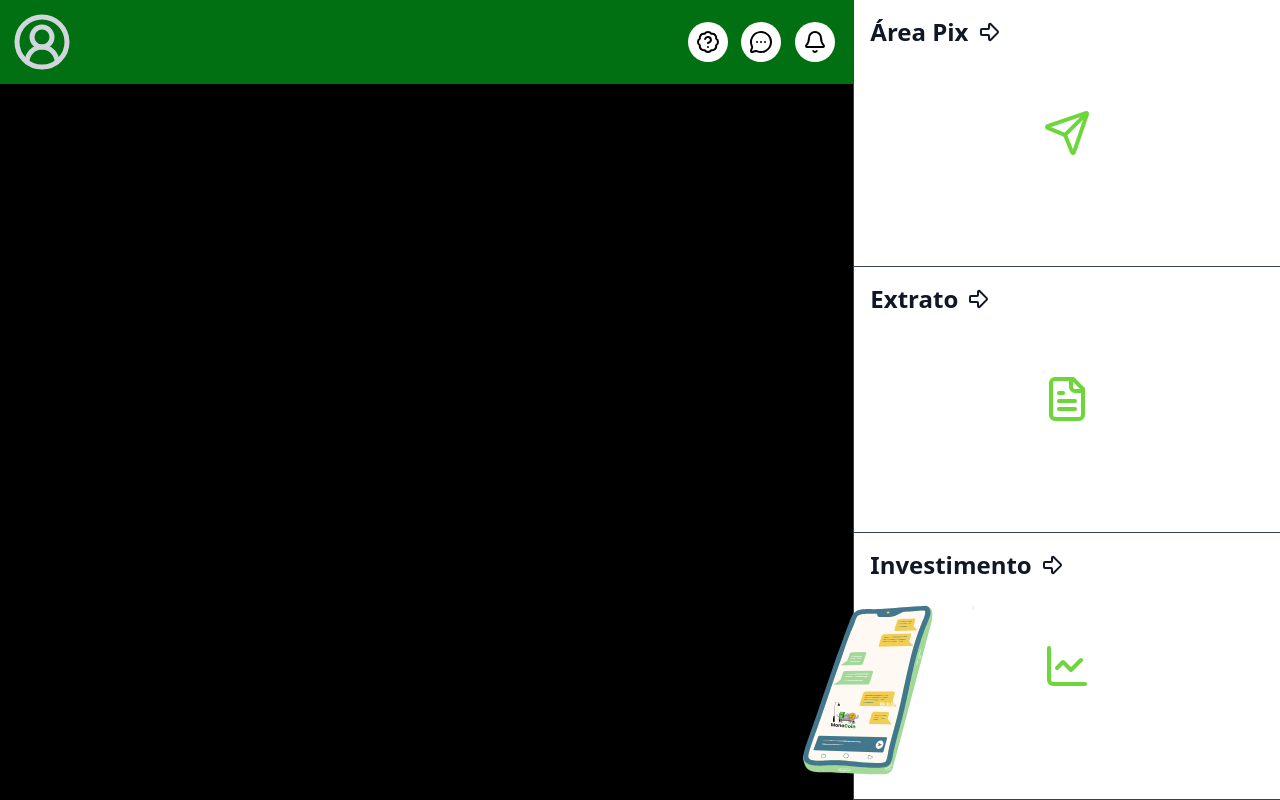
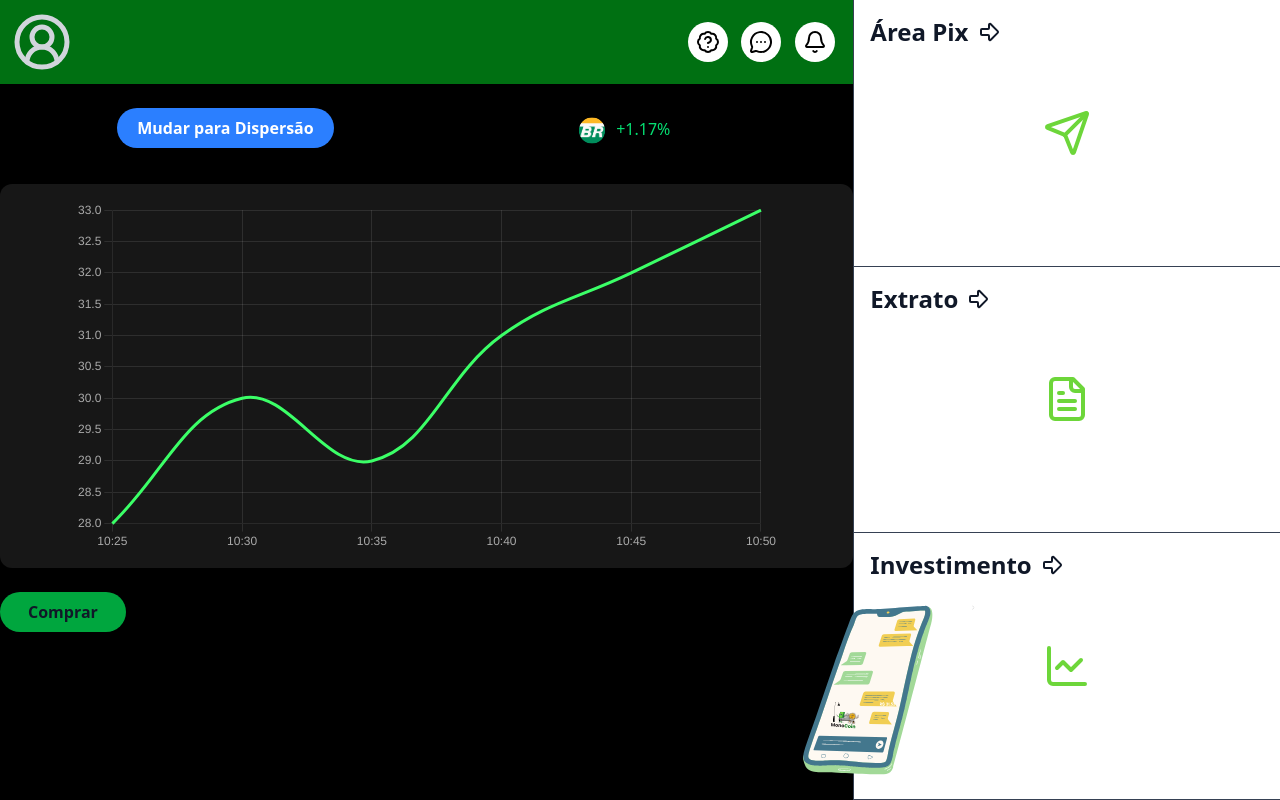
Before and after one commit to saraqwe123/PIProjeto, a React (Vite) app in the folder Frontend/: page /investimentos/compraracao in a window 1280 px wide. Built offline with nearby package versions, Linux system fonts and the light colour scheme; no server answers.

Commit message:
crisção de gráficos

```diff
--- a/Frontend/package.json
+++ b/Frontend/package.json
@@ -12,10 +12,12 @@
   "dependencies": {
     "@tailwindcss/vite": "^4.1.13",
     "bcryptjs": "^3.0.3",
+    "chart.js": "^4.5.1",
     "framer-motion": "^12.23.24",
     "lucide-react": "^0.544.0",
     "phosphor-react": "^1.4.1",
     "react": "^19.1.1",
+    "react-chartjs-2": "^5.3.1",
     "react-dom": "^19.1.1",
     "react-router-dom": "^7.9.1",
     "tailwindcss": "^4.1.13"
--- a/Frontend/src/components/Pagina.jsx
+++ b/Frontend/src/components/Pagina.jsx
@@ -1,6 +1,6 @@
 export function Pagina(props) {
     return (
-      <div className="flex flex-col flex-1">
+      <div className=" flex flex-col flex-1">
         <main
           className={`
             flex flex-1 flex-col
--- a/Frontend/src/main.jsx
+++ b/Frontend/src/main.jsx
@@ -16,7 +16,7 @@ import { MudarChave } from './pages/MudarChave';
 import { Caixinha } from './pages/Caixinha';
 import { Acoes } from './pages/Acoes';
 import { TransferenciaPix } from './pages/TransferenciaPix';
-import { ComprarAcao } from './pages/ComprarAçao';
+import { ComprarAcao } from './pages/ComprarAcao';
 import { DadosProvider } from './context/DadosContext';
 import { CaixinhaDetalhe } from './pages/CaixinhaDetalhe';
 import { CaixinhaNova } from './pages/CaixinhaNova';
@@ -30,7 +30,6 @@ const rotas = createBrowserRouter(
     <>
       <Route index element={<Login />} />
       <Route path="login" element={<Login />} />
-      <Route path="/*" element={<Page404 />} />
       <Route path="/erro" element={<ChaveErrada />} />
       <Route path="cadastro" element={<Cadastro />} />
       <Route path="/" element={<Layout />}>
@@ -48,9 +47,10 @@ const rotas = createBrowserRouter(
         <Route path="investimentos/acoes" element={<Acoes />} />
         <Route path="transferenciapix" element={<TransferenciaPix />} />
         <Route path="investimentos/compraracao" element={<ComprarAcao />} />
-        <Route path="investimentos/caixinha/caixinhanova" element={<CaixinhaNova/>} />
+        <Route path="investimentos/caixinha/caixinhanova" element={<CaixinhaNova />} />
         <Route path="investimentos/caixinha/:id" element={<CaixinhaDetalhe />} />
       </Route>
+      <Route path="*" element={<Page404 />} />
     </>
   )
 );
--- a/Frontend/src/pages/CaixinhaDetalhe.jsx
+++ b/Frontend/src/pages/CaixinhaDetalhe.jsx
@@ -27,7 +27,8 @@ export function CaixinhaDetalhe() {
         if (operacao === "depositar") {
             if (numero > conta.saldo) {
                 alert("Saldo insuficiente!");
-                return;
+                return;            setCaixinha((prev) => ({ ...prev, saldo: prev.saldo - numero }));
+                conta.saldo += numero;
             }
             setCaixinha((prev) => ({ ...prev, saldo: prev.saldo + numero }));
             conta.saldo -= numero;
@@ -38,10 +39,10 @@ export function CaixinhaDetalhe() {
                 return;
             }
             setCaixinha((prev) => ({ ...prev, saldo: prev.saldo - numero }));
-            conta.saldo += numero;
+            conta.saldo = conta.saldo + numero;
         }
 
-
+        localStorage.setItem("conta", JSON.stringify(conta));
         setValor("");
         setOperacao(null);
     };
--- /dev/null
+++ b/Frontend/src/pages/ComprarAcao.jsx
@@ -0,0 +1,136 @@
+import { useState } from "react";
+import { Pagina } from "../components/Pagina";
+import { MenuLateral } from "../components/MenuLateral";
+import { MenuSuperiorSemBarra } from "../components/MenuSuperiorSemBarra";
+
+import { Line, Scatter } from "react-chartjs-2";
+import {
+    Chart as ChartJS,
+    LineElement,
+    CategoryScale,
+    LinearScale,
+    PointElement,
+    Tooltip,
+    Legend,
+} from "chart.js";
+
+ChartJS.register(
+    LineElement,
+    CategoryScale,
+    LinearScale,
+    PointElement,
+    Tooltip,
+    Legend
+);
+
+
+export function ComprarAcao() {
+    const [showBalance, setShowBalance] = useState(false);
+
+    const toggleBalance = () => {
+        setShowBalance((prev) => !prev);
+    };
+    const [graficoTipo, setGraficoTipo] = useState("line");
+
+    const data = {
+        labels: ["10:25", "10:30", "10:35", "10:40", "10:45", "10:50"],
+        datasets: [
+            {
+                label: "PETR4",
+                data: [28, 30, 29, 31, 32, 33],
+                borderColor: "#3bff67",
+                backgroundColor: "rgba(59, 255, 103, .15)",
+                tension: 0.4,
+                borderWidth: 3,
+                pointRadius: 0
+            }
+        ]
+    };
+
+    const dataScatter = {
+        datasets: [
+            {
+                label: "PETR4 Scatter",
+                data: [
+                    { x: 10.25, y: 28 },
+                    { x: 10.3, y: 30 },
+                    { x: 10.35, y: 29 },
+                    { x: 10.4, y: 31 },
+                    { x: 10.45, y: 32 },
+                    { x: 10.5, y: 33 },
+                ],
+                backgroundColor: "#3bff67",
+                pointRadius: 5,
+            },
+        ],
+    };
+
+    const options = {
+        responsive: true,
+        plugins: {
+            legend: { display: false },
+            tooltip: {
+                backgroundColor: "#222",
+                titleColor: "#fff",
+                bodyColor: "#bbb",
+                padding: 8,
+            }
+        },
+        scales: {
+            x: {
+                ticks: { color: "#aaa" },
+                grid: { color: "rgba(255,255,255,0.1)" }
+            },
+            y: {
+                ticks: { color: "#aaa" },
+                grid: { color: "rgba(255,255,255,0.1)" }
+            }
+        }
+    };
+    return (
+        <Pagina>
+            <div className="flex flex-wrap w-full h-full min-h-screen">
+                <div className="w-full md:w-2/3 flex flex-col items-start bg-black">
+                    <MenuSuperiorSemBarra />
+
+                    <div className="mt-6 w-full">
+                        <div className="w-12/13 flex items-center justify-around">
+                            <button
+                                className=" mb-1 bg-blue-500 hover:bg-blue-700 px-5 py-2 rounded-full text-white font-semibold"
+                                onClick={() => setGraficoTipo(graficoTipo === "line" ? "scatter" : "line")}
+                            >
+                                Mudar para {graficoTipo === "line" ? "Dispersão" : "Linha"}
+                            </button>
+                            <div className="flex flex-row">
+                                <img src="/imagens/petrobras.svg" className="w-12" />
+
+                                <span className="text-green-400">+1.17%</span>
+                            </div>
+                        </div>
+                    </div>
+
+                    <div className="mt-8 bg-neutral-900 p-4 rounded-xl w-full h-96 flex justify-center">
+                        {graficoTipo === "line" ? (
+                            <Line data={data} options={options} />
+                        ) : (
+                            <Scatter data={dataScatter} options={options} />
+                        )}
+
+                    </div>
+
+                    <button
+                        className="mt-6 bg-green-600 hover:bg-green-700 px-7 py-2 rounded-full font-semibold"
+                    >
+                        Comprar
+                    </button>
+
+
+                    <div className="fixed w-3/12 h-1/5 top-3/4 left-180">
+                        <img src="/imagens/celular.svg" alt="" />
+                    </div>
+                </div>
+                <MenuLateral />
+            </div>
+        </Pagina>
+    );
+}
--- a/Frontend/src/pages/ComprarAçao.jsx
+++ /dev/null
@@ -1,26 +0,0 @@
-import { useState } from "react";
-import { Pagina } from "../components/Pagina";
-import { MenuLateral } from "../components/MenuLateral";
-import { MenuSuperiorSemBarra } from "../components/MenuSuperiorSemBarra";
-
-export function ComprarAcao() {
-    const [showBalance, setShowBalance] = useState(false);
-    const toggleBalance = () => {
-        setShowBalance((prev) => !prev);
-    };
-
-    return (
-        <Pagina>
-            <div className="flex flex-wrap w-full h-full min-h-screen">
-                <div className="w-full md:w-2/3 flex flex-col items-start bg-black">
-                    <MenuSuperiorSemBarra />
-
-                    <div className="fixed w-3/12 h-1/5 top-3/4 left-180">
-                        <img src="/imagens/celular.svg" alt=""/>
-                    </div>
-                </div>
-                <MenuLateral />
-            </div>
-        </Pagina>
-    );
-}
--- a/package.json
+++ b/package.json
@@ -23,8 +23,10 @@
     "concurrently": "^9.2.1"
   },
   "dependencies": {
+    "chart.js": "^4.5.1",
     "expres": "^0.0.5",
     "express": "^5.1.0",
-    "lucide-react": "^0.544.0"
+    "lucide-react": "^0.544.0",
+    "react-chartjs-2": "^5.3.1"
   }
 }
```
Also changed, not shown: 2 other files (tests, documents, lock files or other folders).
